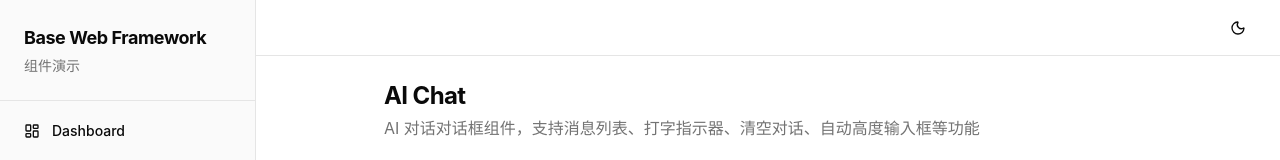
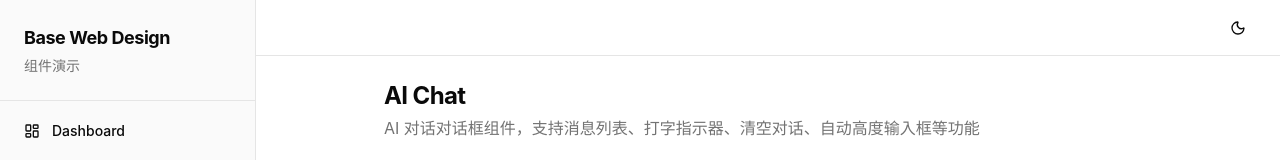
Before and after one commit to hengboy/base-web-design, a React (Vite) app: page /ai-chat in a window 1280 px wide. Shown: the top 160 px of the page. Built offline with nearby package versions, Linux system fonts and the light colour scheme.

Commit message:
:art: 将项目名称从 Base Web Framework 改为 Base Web Design
同步更新 README 标题、AI 组件选择指南标题和侧边栏显示名称。

```diff
--- a/src/components/layout/AppSidebar.tsx
+++ b/src/components/layout/AppSidebar.tsx
@@ -51,7 +51,7 @@
   return (
     <aside className="hidden md:flex w-64 flex-col border-r border-border bg-sidebar h-screen">
       <div className="p-6 border-b border-border">
-        <h1 className="text-lg font-bold tracking-tight">Base Web Framework</h1>
+        <h1 className="text-lg font-bold tracking-tight">Base Web Design</h1>
         <p className="text-sm text-muted-foreground mt-1">组件演示</p>
       </div>
       <nav className="flex-1 p-3 space-y-1 overflow-y-auto">
```
Also changed, not shown: 2 other files (tests, documents, lock files or other folders).
